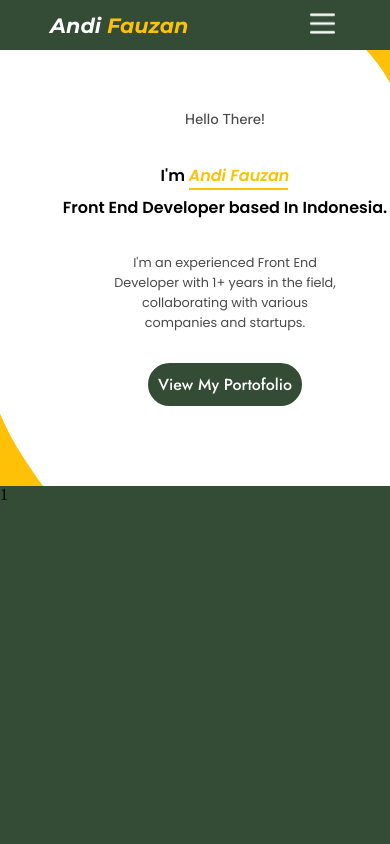
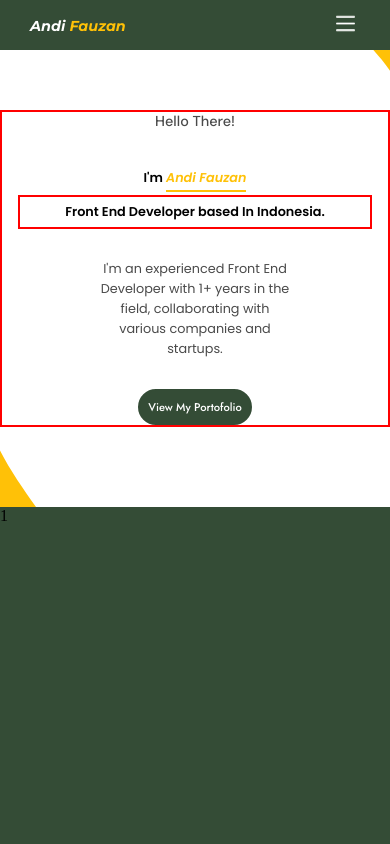
Before and after one commit to andifzn/my-portofolio, a plain HTML site: page index.html in a window 390 px wide. Shown: the top 844 px of the page. Drawn offline with Linux system fonts and the light colour scheme.

Commit message:
Update style.css

```diff
--- a/style.css
+++ b/style.css
@@ -398,7 +398,7 @@ nav .hamburger {
         width: 20rem;
         height: 100vh;
         top: 9.7%;
-        right: -100%;
+        right: -1000%;
         background-color: var(--primaryBackground);
         transition: all 0.5s;
         -webkit-transition: all 0.5s;
@@ -684,17 +684,41 @@ nav .hamburger {
 
 /* Ukuran Handphone Kecil */
 @media screen and (max-width : 480px) {
+    nav {
+        padding: 0 10px;
+    }
+
+    nav .navbar-logo h1 {
+        font-size: 0.9rem;
+    }
+
+    nav .navbar-menu.active {
+        right: -20%;
+    }
+
+    nav .hamburger img {
+        height: 19px;
+    }
+
     .hero {
         padding: 5rem 0;
     }
 
     .hero .hero-description{
-        max-width: 100%;
+        display: flex;
+        flex-direction: column;
+        align-items: center;
+        width: 100%;
+        min-width: 10%;
+        padding: 0 0;
         margin: auto 0;
+        border: 2px solid red;
     }
 
-    .hero .hero-description h1,h2,#my-experienced {
-        margin: auto;
+    .hero .hero-description h1,h2,#about-me, #my-name, #my-experienced {
+        max-width: none;
+        min-width: none;
+        margin: 0;
     }
 
     .hero .hero-description h1 {
@@ -711,18 +735,20 @@ nav .hamburger {
 
 
     .hero .hero-description #about-me {
+        border: 2px solid red;
         word-wrap: break-word;
-        width: 20%;
+        height: auto;
+        width: none;
     }
 
     .hero .hero-description h2 {
-        font-size: 1rem;
+        white-space: normal;
+        font-size: 0.8rem;
         line-height: 30px;
-
     }
 
     .hero .hero-description #my-experienced {
-        margin: 30px auto;
+        margin: 30px 0;
         width: 50%;
         min-width: 10%;
     }
@@ -732,7 +758,7 @@ nav .hamburger {
     }
 
     .hero .hero-description button {
-        font-size: 1rem;
+        font-size: 0.7rem;
     }
 
     .hero .hero-image {
```
